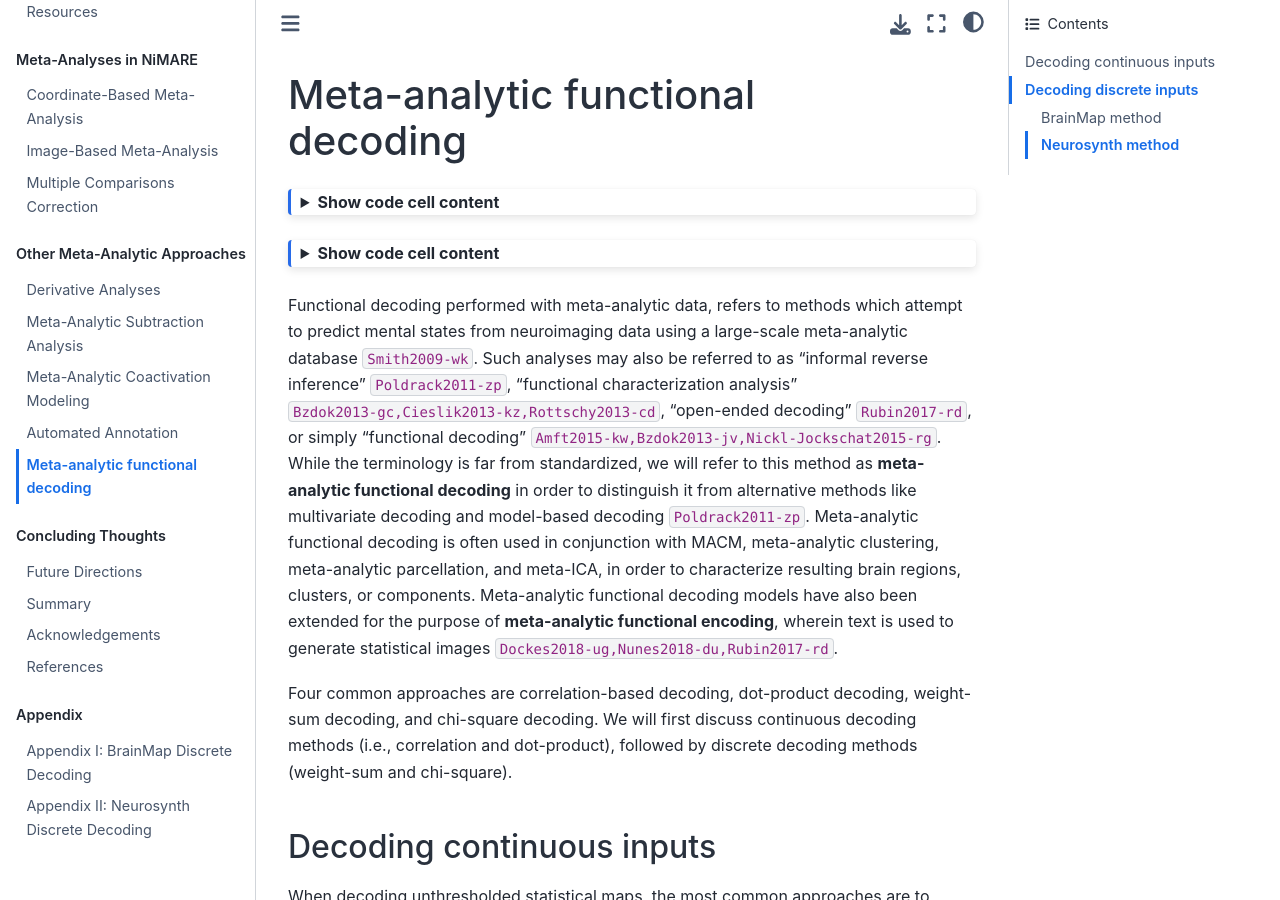
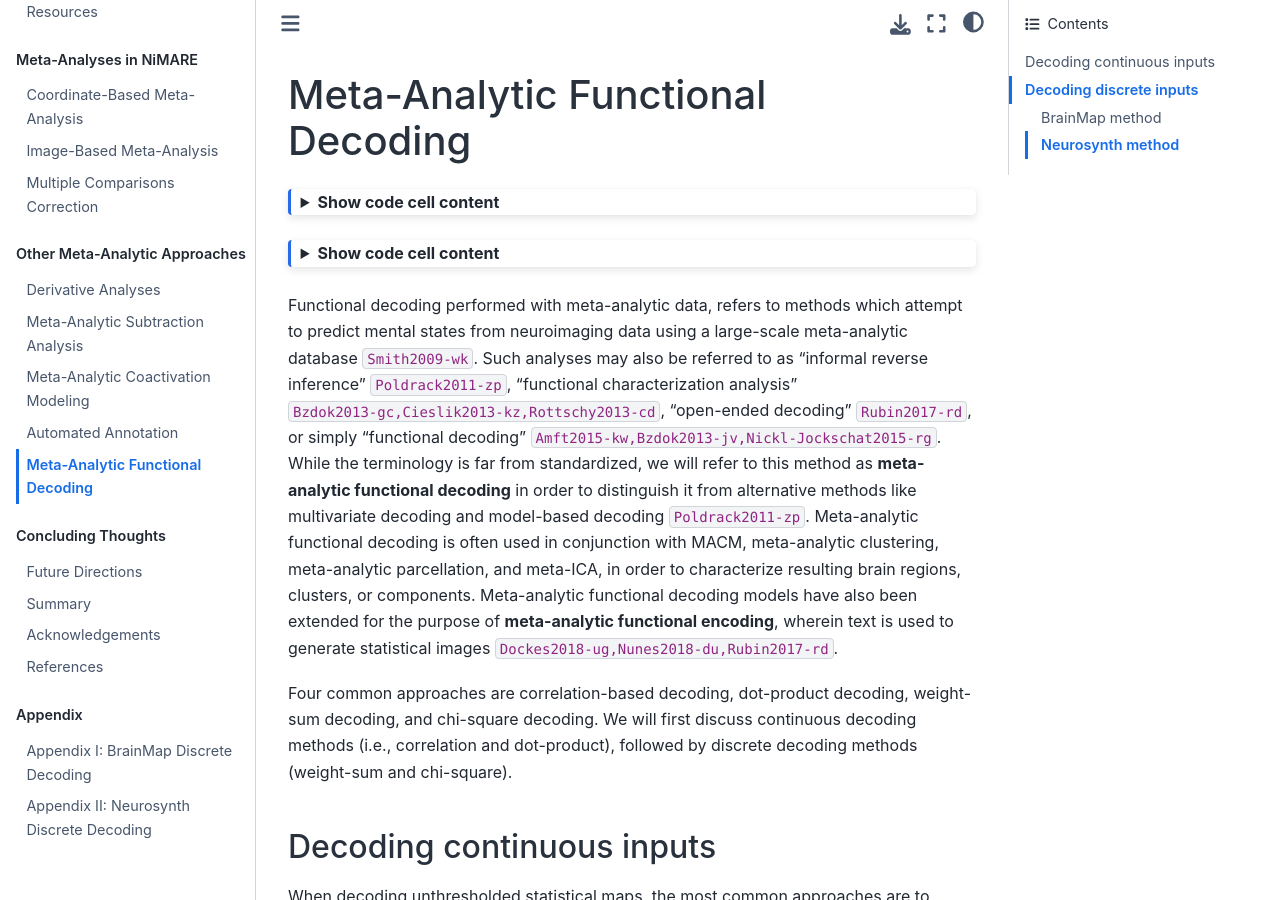
Before and after one commit to NBCLab/nimare-paper, a Jupyter Book: the page built from content/decoding.md, in a window 1280 px wide and 900 px high. Built offline with Jupyter Book 1.0.4 settings and Sphinx 7.4.7 and the Sphinx Book theme 1.1.4, drawn with Linux system fonts in a browser that asks for light colours; cross-references to code outside the pages are shown as plain code.

Commit message:
Missed one.

```diff
--- a/content/decoding.md
+++ b/content/decoding.md
@@ -11,7 +11,7 @@ kernelspec:
   name: python3
 ---
 
-# Meta-analytic functional decoding
+# Meta-Analytic Functional Decoding
 
 +++
 
```
